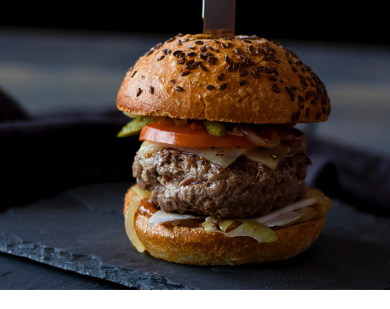
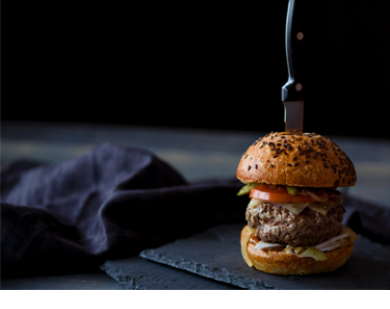
Before and after one commit to chachiwo/responsive-site, a plain HTML site: page index.html in a window 390 px wide. Shown: the top 309 px of the page. Drawn offline with nearby package versions, Linux system fonts and the light colour scheme.

Commit message:
4th Commite やり直し

```diff
--- a/scss/style.scss
+++ b/scss/style.scss
@@ -71,7 +71,7 @@ a {
     height:290px;
     background-size: cover;
     background-position:right bottom;
-
+    background-image:url("../images/lesson7_4.jpg")
   }
   }
 
```
Also changed, not shown: css/style.css, 1 other file.
